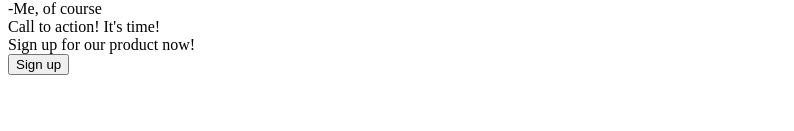
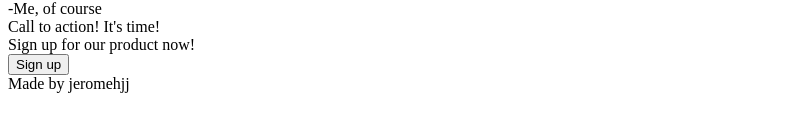
Before and after one commit to jeromehjj/landing-page, a plain HTML site: page index.html in a window 1280 px wide. Shown: the part 399-530 px from the top of the page, without its empty margins (0-794 px from the left). Drawn offline with Linux system fonts and the light colour scheme.

Commit message:
Add footer in index.html

```diff
--- a/index.html
+++ b/index.html
@@ -36,7 +36,7 @@
         </div>
 
         <div class="content">
-                <div class="information">
+            <div class="information">
                 <div class="title">
                     Some random information
                 </div>
@@ -83,5 +83,10 @@
                 </div>
             </div>
         </div>
+
+        <div class="footer">
+            Made by jeromehjj
+        </div>
+
     </body>
 </html>
```
